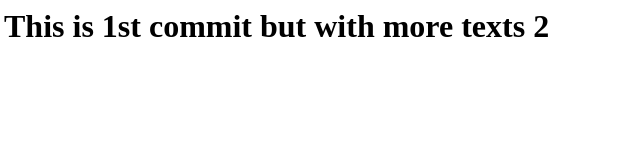
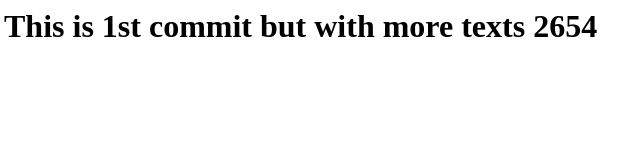
Before and after one commit to manhhung-doan/new-test, a plain HTML site: page index.html in a window 1280 px wide. Shown: the full height of the page, 4-644 px from the left. Drawn offline with Linux system fonts and the light colour scheme.

Commit message:
update more txt

```diff
--- a/index.html
+++ b/index.html
@@ -1 +1 @@
-<h1>This is 1st commit but with more texts 2</h1>
+<h1>This is 1st commit but with more texts 2654</h1>
```
